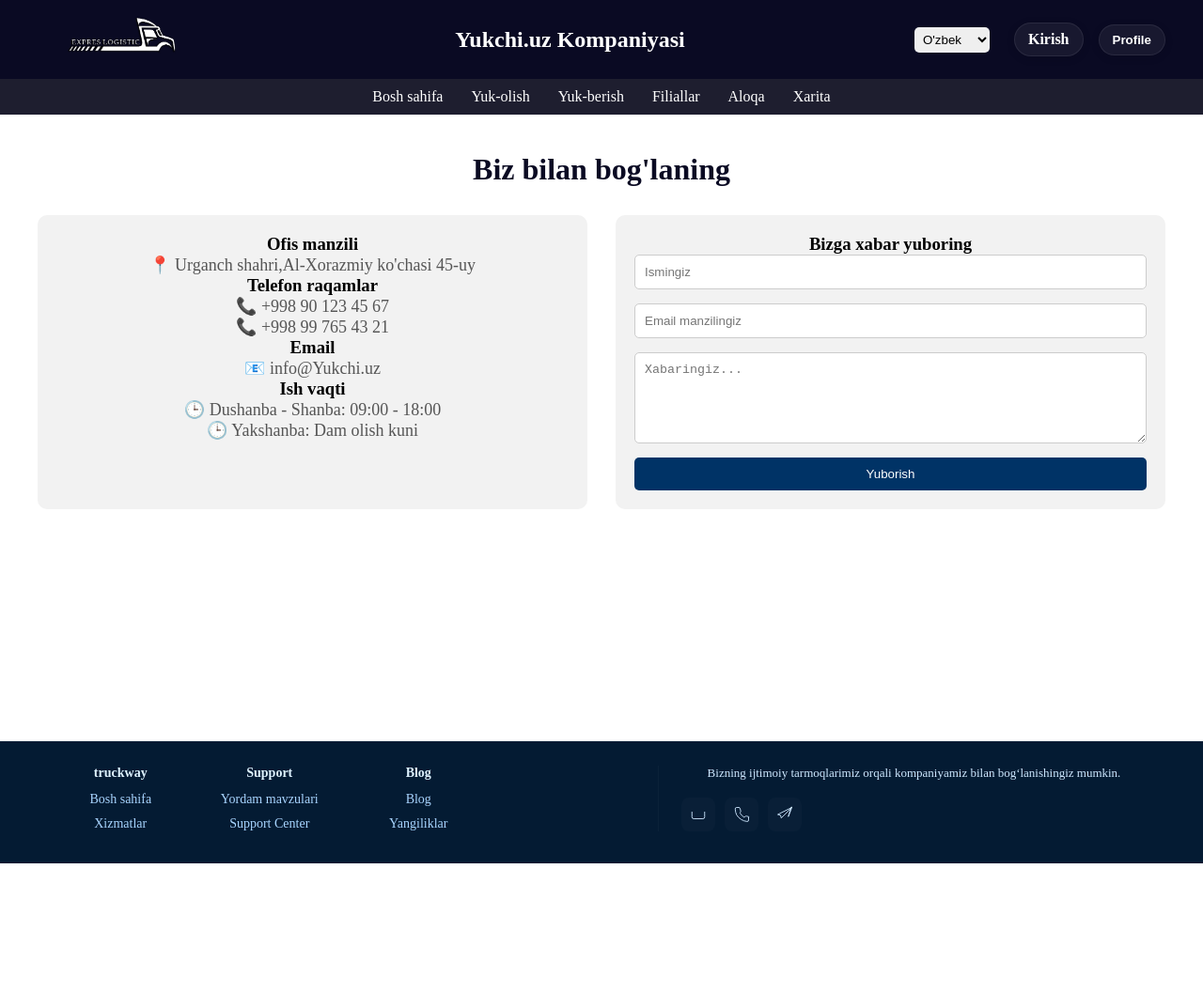
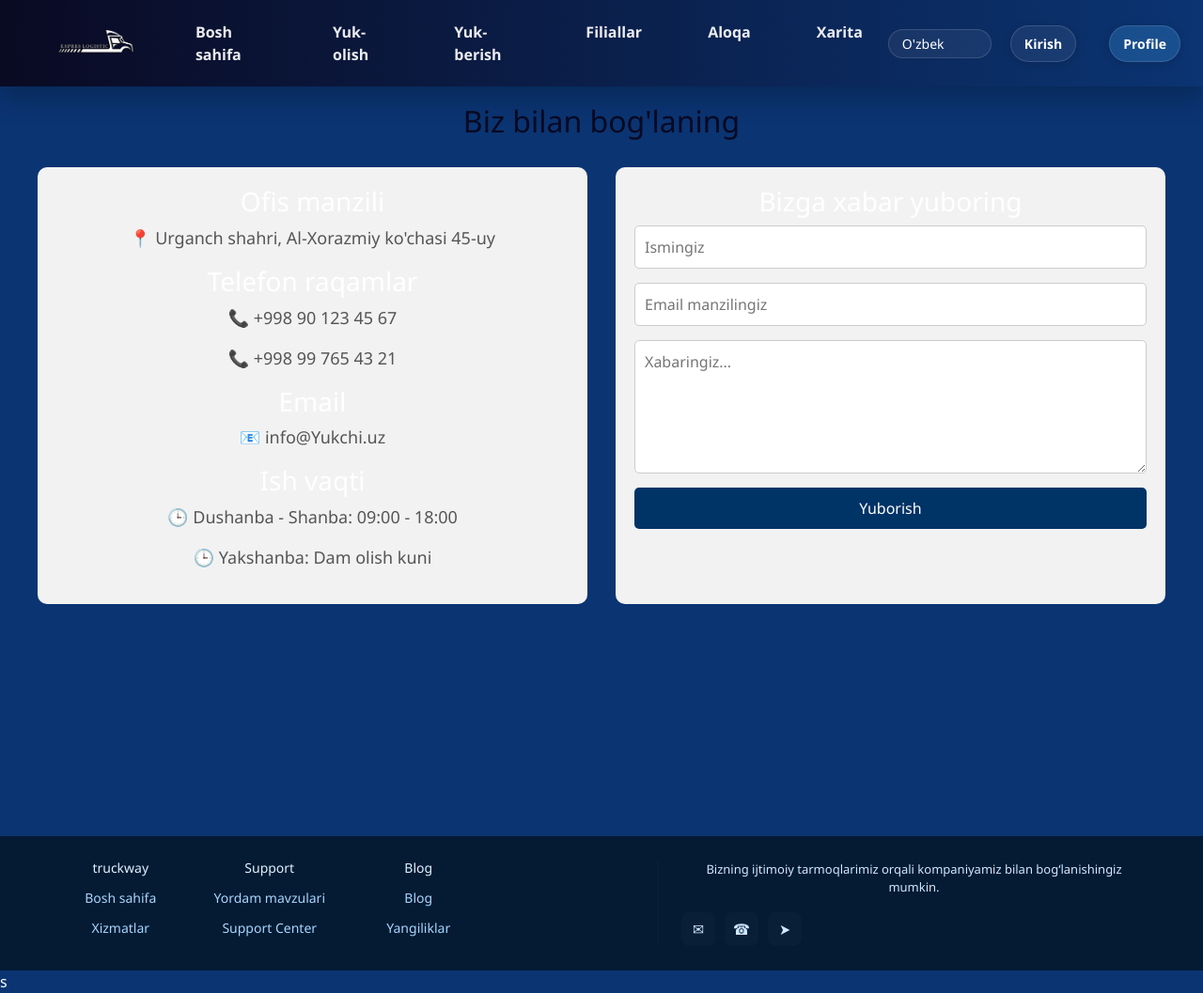
Before and after one commit to jasurruz/yukchi, a plain HTML site: page aloqa.html in a window 1280 px wide. Shown: the whole page at 94% size. Before the commit the page ends 919 px from the top, so only its background shows below. Drawn offline with nearby package versions, Linux system fonts and the light colour scheme.

Commit message:
refactor: clean truck.css and unify navbar styles

```diff
--- a/aloqa.html
+++ b/aloqa.html
@@ -4,34 +4,14 @@
   <meta charset="UTF-8">
   <meta name="viewport" content="width=device-width, initial-scale=1.0">
   <title>TruckWay Kompaniyasi - Aloqa</title>
+
+  <link href="https://cdn.jsdelivr.net/npm/bootstrap@5.3.2/dist/css/bootstrap.min.css" rel="stylesheet">
+  <link rel="stylesheet" href="common.css">
   <link rel="stylesheet" href="aloqa.css">
 </head>
+
 <body>
-    <header>
-        <div>
-            <img src="logistik.png" alt="TruckWay Logo" width="180">
-        </div>
-        <h1>Yukchi.uz Kompaniyasi</h1>
-        <div>
-            <select>
-                <option>O'zbek</option>
-                <option>Русский</option>
-                <option>English</option>
-            </select>
-            <a href="#" class="auth-link">Kirish</a>
-            <button onclick="window.location.href='profile.html'" class="profile-btn">
-    Profile
-        </div>
-    </header>
-
-    <nav>
-        <a href="truck.html">Bosh sahifa</a>
-        <a href="yukolish.html">Yuk-olish</a>
-        <a href="yukberish.html">Yuk-berish</a>
-        <a href="filiallar.html">Filiallar</a>
-        <a href="aloqa.html">Aloqa</a>
-        <a href="xarita.html">Xarita</a>
-    </nav>
+  <div id="navbar-mount"></div>
 
   <main>
     <h2 class="contact-title">Biz bilan bog'laning</h2>
@@ -39,7 +19,7 @@
     <div class="contact-container">
       <div class="contact-info">
         <h3>Ofis manzili</h3>
-                <p>📍   Urganch shahri,Al-Xorazmiy ko'chasi 45-uy</p>
+        <p>📍 Urganch shahri, Al-Xorazmiy ko'chasi 45-uy</p>
 
         <h3>Telefon raqamlar</h3>
         <p>📞 +998 90 123 45 67</p>
@@ -65,35 +45,9 @@
     </div>
   </main>
 
-
-    <script>
-        document.addEventListener('DOMContentLoaded', function(){
-            const authLink = document.querySelector('.auth-link');
-            if(!authLink) return;
-            const loggedIn = (function(){ try { return localStorage.getItem('loggedIn') === 'true'; } catch(e){ return false; } })();
-            if(loggedIn){
-                authLink.textContent = 'Chiqish';
-                authLink.href = '#';
-                const newLink = authLink.cloneNode(true);
-                authLink.parentNode.replaceChild(newLink, authLink);
-                newLink.addEventListener('click', function(e){
-                    e.preventDefault();
-                    try{ localStorage.removeItem('loggedIn'); localStorage.removeItem('username'); } catch(err){}
-                    window.location.href = 'truck.html';
-                });
-            } else {
-                authLink.textContent = 'Kirish';
-                authLink.href = 'kirish1.html';
-            }
-        });
-    </script>
-</body>
-</html>
-
   <footer class="site-footer">
     <div class="container footer-inner">
       <div class="footer-top">
-
 
         <div class="footer-columns">
           <div class="col">
@@ -101,8 +55,6 @@
             <ul>
               <li><a href="truck.html">Bosh sahifa</a></li>
               <li><a href="yukolish.html">Xizmatlar</a></li>
-
-
             </ul>
           </div>
 
@@ -110,53 +62,37 @@
             <h5>Support</h5>
             <ul>
               <li><a href="aloqa.html">Yordam mavzulari</a></li>
-
               <li><a href="#">Support Center</a></li>
-
             </ul>
           </div>
-
-
 
           <div class="col">
             <h5>Blog</h5>
             <ul>
               <li><a href="#">Blog</a></li>
               <li><a href="#">Yangiliklar</a></li>
-
             </ul>
           </div>
         </div>
 
         <div class="footer-brand-right">
           <div class="brand-box">
-
-                              <div class="col">
             <p class="brand-desc">Bizning ijtimoiy tarmoqlarimiz orqali kompaniyamiz bilan bog‘lanishingiz mumkin.</p>
-</div>
-<br>
 
             <div class="brand-contacts">
-                                <a href="mailto:info@yukchi.uz" class="icon-link" aria-label="Email">
-                                    <svg width="18" height="18" viewBox="0 0 24 24"
-                                    fill="none"
-                                    xmlns="http://www.w3.org/2000/svg"><path d="M3 8.5v7A2.5 2.5 0 0 0 5.5 18h13a2.5 2.5 0 0 0 2.5-2.5v-7" stroke="#cfe8ff" stroke-width="1.2" stroke-linecap="round" stroke-linejoin="round"/></svg>
-                                </a>
-                                <a href="tel:+998901234567" class="icon-link" aria-label="Phone">
-                                    <svg width="18" height="18" viewBox="0 0 24 24" fill="none" xmlns="http://www.w3.org/2000/svg"><path d="M22 16.92v3a2 2 0 0 1-2.18 2 19.8 19.8 0 0 1-8.63-3.07 19.5 19.5 0 0 1-6-6A19.8 19.8 0 0 1 3.08 4.18 2 2 0 0 1 5 2h3a2 2 0 0 1 2 1.72c.12 1.05.38 2.07.76 3.03a2 2 0 0 1-.45 2.11L9.91 10.09a16 16 0 0 0 6 6l1.23-1.23a2 2 0 0 1 2.11-.45c.96.38 1.98.64 3.03.76A2 2 0 0 1 22 16.92z" stroke="#cfe8ff" stroke-width="1.2" stroke-linecap="round" stroke-linejoin="round"/></svg>
-                                </a>
-                                <a href="https://t.me/yukchiplatrformasi" class="icon-link" target="_blank" rel="noopener" aria-label="Telegram">
-                                    <svg width="18" height="18" viewBox="0 0 24 24" fill="none" xmlns="http://www.w3.org/2000/svg"><path d="M22 2L2 12l4 1 1 4 15-15-5 13 4-13z" stroke="#cfe8ff" stroke-width="1.2" stroke-linecap="round" stroke-linejoin="round"/></svg>
-                                </a>
-
-
-
-
-                            </div>
+              <a href="mailto:info@yukchi.uz" class="icon-link" aria-label="Email">✉</a>
+              <a href="tel:+998901234567" class="icon-link" aria-label="Phone">☎</a>
+              <a href="https://t.me/yukchiplatrformasi" class="icon-link" target="_blank" rel="noopener" aria-label="Telegram">➤</a>
             </div>
           </div>
         </div>
 
-
+      </div>
     </div>
   </footer>
+
+  <!-- ✅ Scriptlar doim body oxirida -->
+  <script src="load-navbar.js"></script>
+  <script src="https://cdn.jsdelivr.net/npm/bootstrap@5.3.2/dist/js/bootstrap.bundle.min.js"></script>
+</body>
+</html>s
```
Lines whose indentation alone changed are shown as unchanged.
